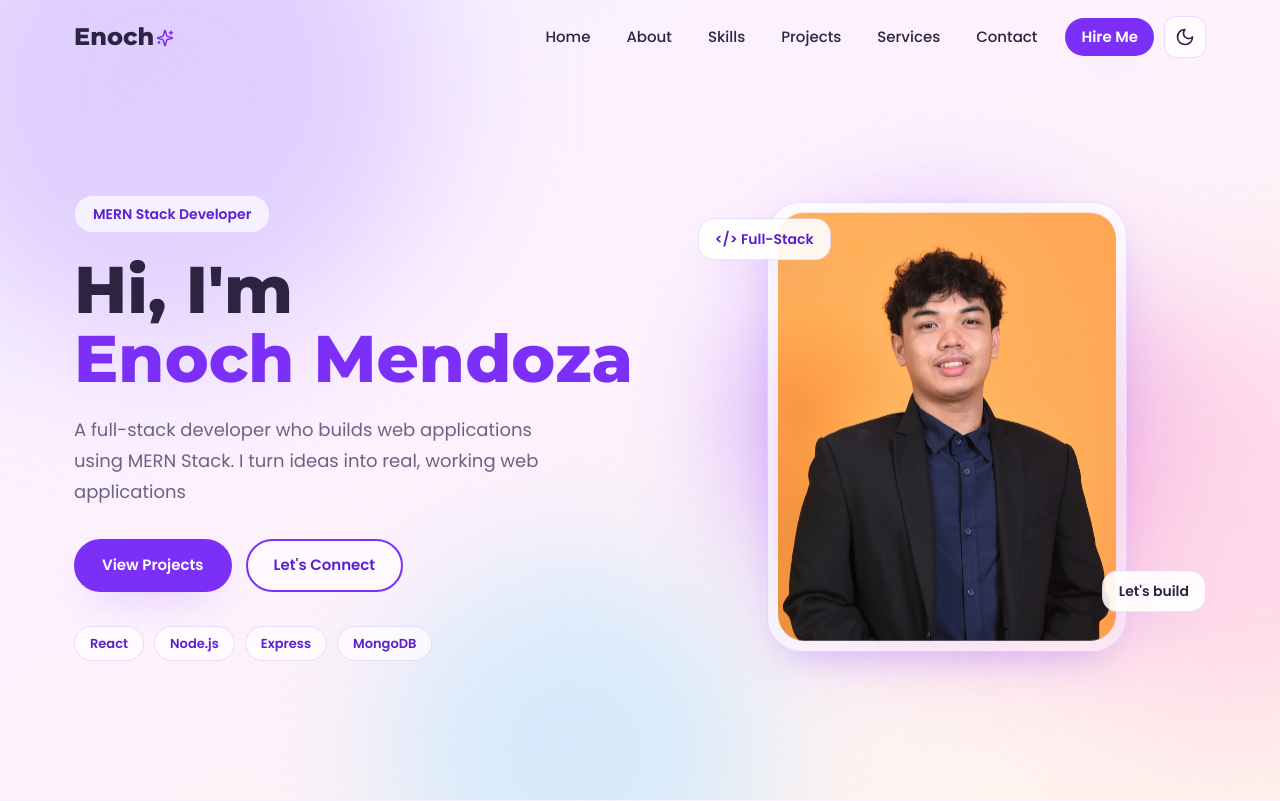
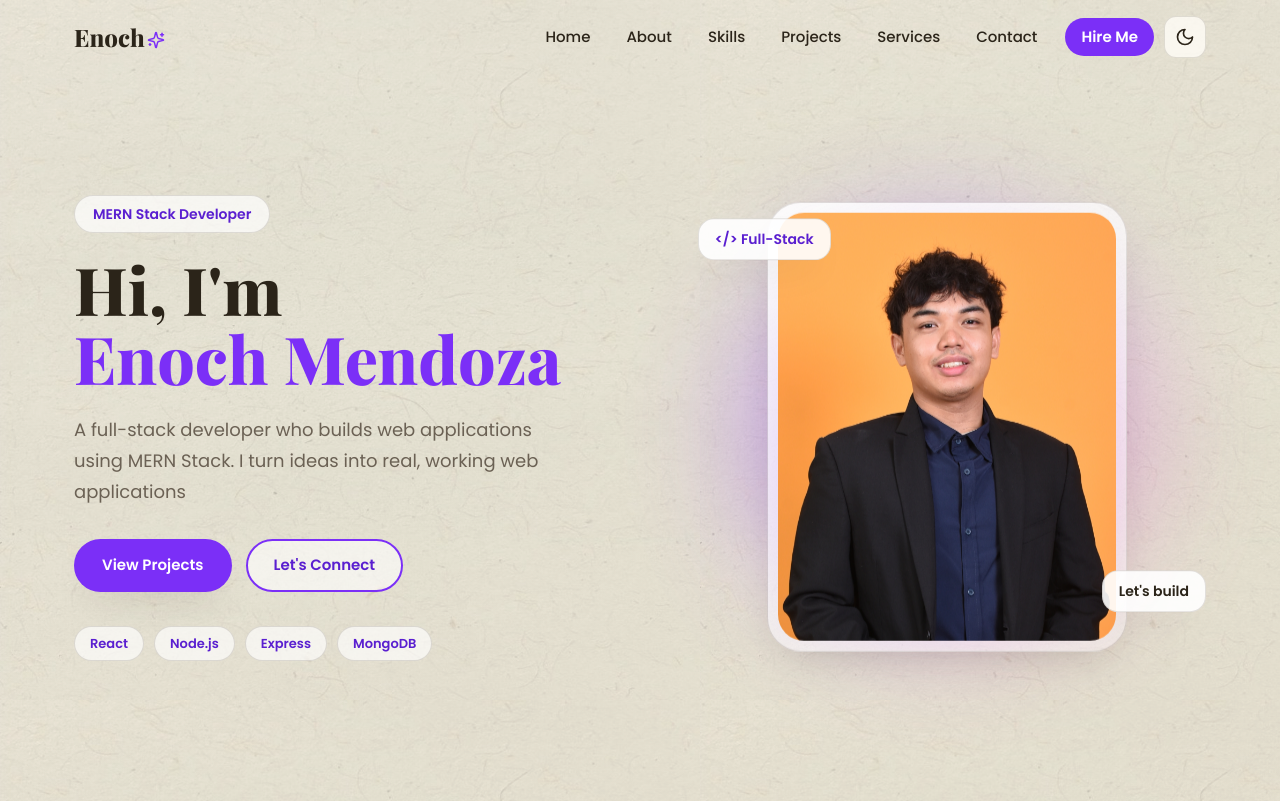
Before and after one commit to Nokiieee/MyPersonalWebsite, a React (Vite) app: page / in a window 1280 px wide. Shown: the top 801 px of the page. Built offline with nearby package versions, Linux system fonts and the light colour scheme.

Commit message:
Change the Background

```diff
--- a/src/App.jsx
+++ b/src/App.jsx
@@ -8,29 +8,11 @@ import Services from './components/Services'
 import Contact from './components/Contact'
 import Footer from './components/Footer'
 
-const blobBase =
-  'absolute rounded-full blur-[70px] opacity-[0.55] animate-float dark:opacity-30'
-
 function App() {
   useScrollReveal()
 
   return (
     <div className="relative isolate min-h-screen">
-      <div
-        className="pointer-events-none fixed inset-0 -z-10 overflow-hidden"
-        aria-hidden="true"
-      >
-        <span
-          className={`${blobBase} left-[-100px] top-[-120px] h-[480px] w-[480px] bg-[#cbb2ff] dark:bg-[#6b4bd6]`}
-        />
-        <span
-          className={`${blobBase} right-[-140px] top-[40%] h-[420px] w-[420px] bg-[#ffc2e2] [animation-delay:-5s] dark:bg-[#b0468a]`}
-        />
-        <span
-          className={`${blobBase} bottom-[-140px] left-[30%] h-[380px] w-[380px] bg-[#b6e3ff] [animation-delay:-9s] dark:bg-[#3f6bb0]`}
-        />
-      </div>
-
       <Navbar />
       <main>
         <Hero />
--- a/src/components/Footer.jsx
+++ b/src/components/Footer.jsx
@@ -4,7 +4,7 @@ import { SOCIALS } from "../data/socials";
 function Footer() {
   const year = new Date().getFullYear();
   return (
-    <footer className="mt-10 border-t border-line bg-white/55 backdrop-blur-[10px] dark:bg-[rgba(24,18,38,0.55)]">
+    <footer className="mt-10 border-t border-line bg-white/55 backdrop-blur-[10px] dark:bg-[rgba(26,21,16,0.55)]">
       <div className="mx-auto flex max-w-[1180px] flex-col items-center gap-3.5 px-6 py-11 text-center">
         <a
           href="#home"
--- a/src/components/Hero.jsx
+++ b/src/components/Hero.jsx
@@ -49,10 +49,10 @@ function Hero() {
             className="h-full w-full rounded-[26px] object-cover"
           />
         </div>
-        <div className="absolute left-[2%] top-[6%] z-[2] animate-bob rounded-2xl border border-line bg-white/90 px-4 py-2.5 text-sm font-semibold text-purple-deep shadow-soft [animation-delay:-2s] dark:bg-[rgba(38,30,56,0.92)]">
+        <div className="absolute left-[2%] top-[6%] z-[2] animate-bob rounded-2xl border border-line bg-white/90 px-4 py-2.5 text-sm font-semibold text-purple-deep shadow-soft [animation-delay:-2s] dark:bg-[rgba(36,29,21,0.92)]">
           &lt;/&gt; Full-Stack
         </div>
-        <div className="absolute bottom-[8%] right-0 z-[2] animate-bob rounded-2xl border border-line bg-white/90 px-4 py-2.5 text-sm font-semibold text-ink shadow-soft [animation-delay:-4s] dark:bg-[rgba(38,30,56,0.92)]">
+        <div className="absolute bottom-[8%] right-0 z-[2] animate-bob rounded-2xl border border-line bg-white/90 px-4 py-2.5 text-sm font-semibold text-ink shadow-soft [animation-delay:-4s] dark:bg-[rgba(36,29,21,0.92)]">
           Let's build
         </div>
       </div>
--- a/src/components/Navbar.jsx
+++ b/src/components/Navbar.jsx
@@ -32,7 +32,7 @@ function Navbar() {
     <nav
       className={`sticky top-0 z-50 transition-[background,box-shadow,backdrop-filter] duration-300 ${
         scrolled
-          ? 'bg-white/70 shadow-[0_6px_24px_-14px_rgba(123,47,247,0.4)] backdrop-blur-[14px] dark:bg-[rgba(24,18,38,0.72)] dark:shadow-[0_6px_24px_-14px_rgba(0,0,0,0.6)]'
+          ? 'bg-white/70 shadow-[0_6px_24px_-14px_rgba(43,34,20,0.3)] backdrop-blur-[14px] dark:bg-[rgba(26,21,16,0.72)] dark:shadow-[0_6px_24px_-14px_rgba(0,0,0,0.6)]'
           : ''
       }`}
     >
@@ -52,7 +52,7 @@ function Navbar() {
 
         <div className="flex items-center gap-2.5">
           <ul
-            className={`m-0 flex list-none items-center gap-1 p-0 max-[960px]:fixed max-[960px]:right-0 max-[960px]:top-0 max-[960px]:h-dvh max-[960px]:w-[min(78vw,320px)] max-[960px]:flex-col max-[960px]:items-start max-[960px]:justify-start max-[960px]:gap-1.5 max-[960px]:px-[26px] max-[960px]:pb-10 max-[960px]:pt-24 max-[960px]:shadow-[-12px_0_40px_-12px_rgba(123,47,247,0.35)] max-[960px]:backdrop-blur-[16px] max-[960px]:transition-transform max-[960px]:duration-300 dark:max-[960px]:bg-[rgba(24,18,38,0.96)] max-[960px]:bg-white/95 ${
+            className={`m-0 flex list-none items-center gap-1 p-0 max-[960px]:fixed max-[960px]:right-0 max-[960px]:top-0 max-[960px]:h-dvh max-[960px]:w-[min(78vw,320px)] max-[960px]:flex-col max-[960px]:items-start max-[960px]:justify-start max-[960px]:gap-1.5 max-[960px]:px-[26px] max-[960px]:pb-10 max-[960px]:pt-24 max-[960px]:shadow-[-12px_0_40px_-12px_rgba(43,34,20,0.3)] max-[960px]:backdrop-blur-[16px] max-[960px]:transition-transform max-[960px]:duration-300 dark:max-[960px]:bg-[rgba(26,21,16,0.96)] max-[960px]:bg-white/95 ${
               open
                 ? 'max-[960px]:visible max-[960px]:translate-x-0'
                 : 'max-[960px]:pointer-events-none max-[960px]:invisible max-[960px]:translate-x-full'
--- a/src/index.css
+++ b/src/index.css
@@ -1,4 +1,4 @@
-@import url('https://fonts.googleapis.com/css2?family=Montserrat:ital,wght@0,400..900;1,400..800&family=Poppins:wght@300;400;500;600;700;800&display=swap');
+@import url('https://fonts.googleapis.com/css2?family=Playfair+Display:wght@600;700;800;900&family=Poppins:wght@300;400;500;600;700;800&display=swap');
 @import 'tailwindcss';
 
 /* Dark mode is driven by the data-theme attribute that the useTheme hook
@@ -14,30 +14,30 @@
   --c-purple: #7b2ff7;
   --c-purple-deep: #5a1fd0;
   --c-pink: #ff7eb3;
-  --c-ink: #2c2440;
-  --c-ink-soft: #6b6382;
-  --c-card: rgba(255, 255, 255, 0.72);
-  --c-line: rgba(184, 139, 255, 0.28);
+  --c-ink: #2b2419;
+  --c-ink-soft: #6b6154;
+  --c-card: rgba(255, 253, 247, 0.8);
+  --c-line: rgba(58, 46, 30, 0.14);
 
-  --sh-soft: 0 18px 40px -18px rgba(123, 47, 247, 0.35);
-  --sh-hover: 0 26px 55px -18px rgba(123, 47, 247, 0.5);
+  --sh-soft: 0 18px 40px -18px rgba(43, 34, 20, 0.22);
+  --sh-hover: 0 26px 55px -18px rgba(43, 34, 20, 0.32);
 
   --gradient-brand: linear-gradient(120deg, #7b2ff7 0%, #b16cff 45%, #ff7eb3 100%);
-  --page-bg: linear-gradient(150deg, #f6f0ff 0%, #fdeeffcc 40%, #fff4ec 100%);
+  --page-bg: linear-gradient(160deg, #f8f3e7 0%, #f3ead9 45%, #efe4cf 100%);
 }
 
 [data-theme='dark'] {
   --c-purple: #a982ff;
   --c-purple-deep: #8b5bff;
-  --c-ink: #ece8f7;
-  --c-ink-soft: #a9a2c4;
-  --c-card: rgba(38, 30, 56, 0.62);
-  --c-line: rgba(169, 130, 255, 0.24);
+  --c-ink: #ece3d1;
+  --c-ink-soft: #b3a68e;
+  --c-card: rgba(34, 28, 20, 0.62);
+  --c-line: rgba(236, 227, 209, 0.14);
 
   --sh-soft: 0 18px 40px -18px rgba(0, 0, 0, 0.6);
   --sh-hover: 0 26px 55px -18px rgba(0, 0, 0, 0.72);
 
-  --page-bg: linear-gradient(150deg, #120e1f 0%, #1a1330 45%, #1b1426 100%);
+  --page-bg: linear-gradient(160deg, #1c1712 0%, #201a13 45%, #17130e 100%);
 }
 
 @theme inline {
@@ -55,22 +55,11 @@
   --radius-card: 22px;
   --radius-card-lg: 30px;
 
-  --font-display: 'Montserrat', sans-serif;
+  --font-display: 'Playfair Display', serif;
   --font-body: 'Poppins', system-ui, sans-serif;
 
-  --animate-float: float 16s ease-in-out infinite;
   --animate-bob: bob 6s ease-in-out infinite;
   --animate-hero-fade-up: hero-fade-up 1.4s cubic-bezier(0.16, 1, 0.3, 1) both;
-}
-
-@keyframes float {
-  0%,
-  100% {
-    transform: translate(0, 0) scale(1);
-  }
-  50% {
-    transform: translate(30px, -30px) scale(1.08);
-  }
 }
 
 @keyframes bob {
@@ -105,6 +94,7 @@
   }
 
   body {
+    position: relative;
     margin: 0;
     overflow-x: clip;
     overscroll-behavior-x: none;
@@ -112,8 +102,32 @@
     font-family: var(--font-body);
     color: var(--c-ink);
     background: var(--page-bg);
-    background-attachment: fixed;
     -webkit-font-smoothing: antialiased;
+  }
+
+  /* Paper-grain texture: a tiled photo of real fibrous paper, blended over
+     the page gradient so the background reads as textured paper rather than
+     a flat gradient. mix-blend-mode: multiply keeps the cream base color and
+     only darkens where the paper photo has fiber/dust detail. Absolutely
+     positioned (not fixed) so it scrolls with the page instead of staying
+     pinned to the viewport. */
+  body::before {
+    content: '';
+    position: absolute;
+    inset: 0;
+    z-index: -1;
+    pointer-events: none;
+    background-image: url('./assets/paper.jpg');
+    background-size: 700px auto;
+    background-repeat: repeat;
+    opacity: 0.5;
+    mix-blend-mode: multiply;
+  }
+
+  [data-theme='dark'] body::before {
+    opacity: 0.16;
+    mix-blend-mode: screen;
+    filter: invert(1) grayscale(1);
   }
 
   * {
@@ -170,7 +184,7 @@
     box-shadow: inset 0 0 0 1px color-mix(in srgb, var(--skill-color) 28%, transparent);
   }
   [data-theme='dark'] .skill-icon {
-    background: color-mix(in srgb, var(--skill-color) 26%, #241b33);
+    background: color-mix(in srgb, var(--skill-color) 26%, #231c14);
   }
 }
 
```
Also changed, not shown: src/assets/paper.jpg (added).
